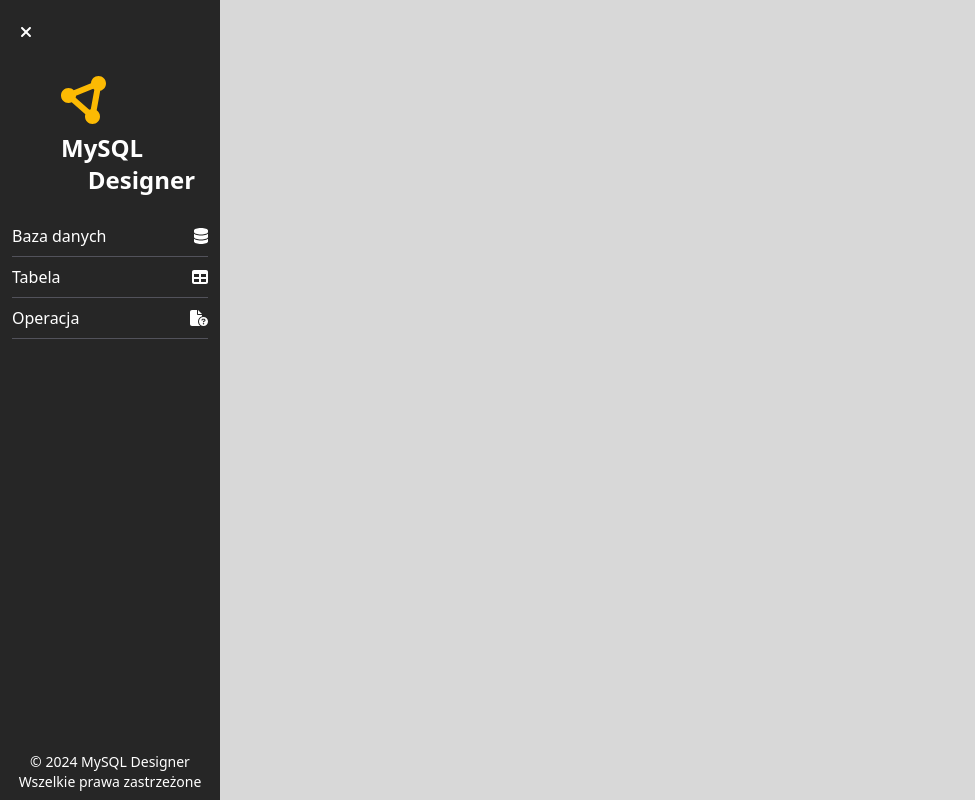
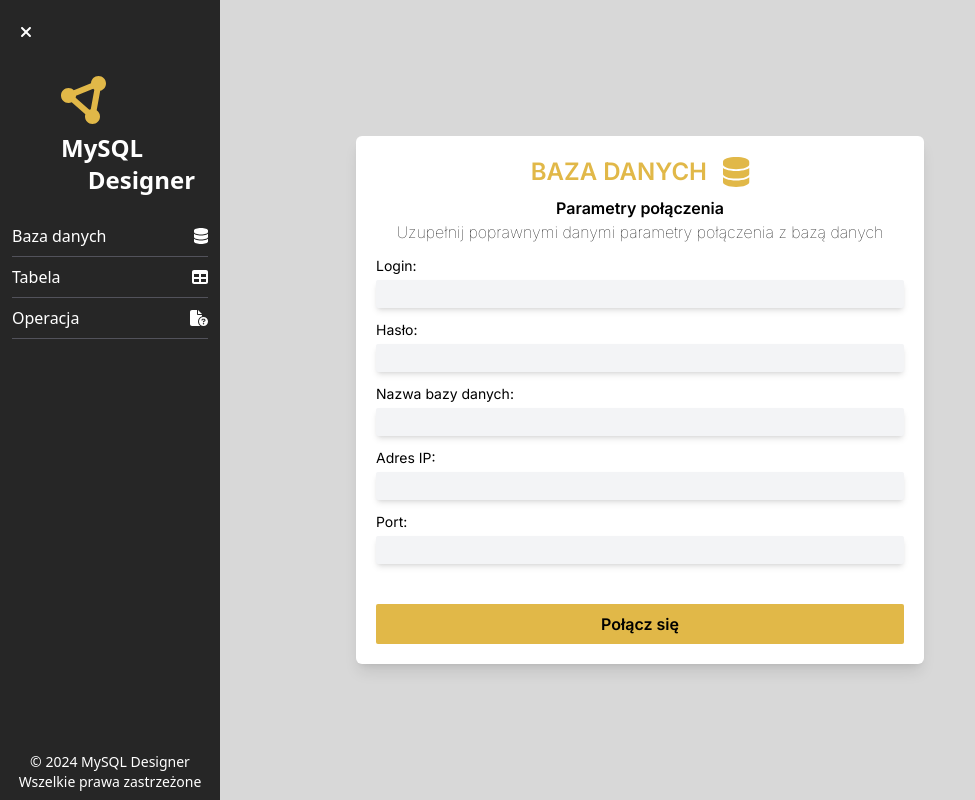
Before and after one commit to KamilPorada/Projekt_TO-Frontend, a Next.js app: page / in a window 1280 px wide. Shown: the whole page, without its empty margins (0-975 px from the left). Built offline with nearby package versions, Linux system fonts and the light colour scheme.

Commit message:
Implementation database connection form

```diff
--- /dev/null
+++ b/app/databasee/page.tsx
@@ -0,0 +1,6 @@
+
+const Databasee = () => {
+	return <div></div>
+}
+
+export default Databasee
--- a/app/page.tsx
+++ b/app/page.tsx
@@ -1,9 +1,12 @@
+import DatabaseConnectionForm from '@/components/forms/DatabaseConnectionForm'
 import HeroDatabase from '../public/img/hero-database.png'
 
 const Home = () => {
-	return <>
-	{/* <img src={HeroDatabase.src} alt="Baza danych"  className='h-[700px] ml-[500px]'/> */}
-	</>
+	return (
+		<div className='container flex justify-center items-center w-screen h-screen'>
+			<DatabaseConnectionForm />
+		</div>
+	)
 }
 
 export default Home
--- /dev/null
+++ b/components/UI/Button.tsx
@@ -0,0 +1,18 @@
+const Button: React.FC<{
+	className?: string
+	onClick?: () => void
+	disabled?: boolean
+	children: React.ReactNode
+}> = props => {
+	const buttonClassName = `px-8 py-2 mx-3 rounded-sm text-black text-sm md:text-base font-semibold ${
+		props.disabled ? 'bg-gray-500 cursor-not-allowed' : 'bg-mainColor hover:scale-105 transition duration-300'
+	} ${props.className}`
+
+	return (
+		<button className={buttonClassName} onClick={props.onClick} disabled={props.disabled}>
+			{props.children}
+		</button>
+	)
+}
+
+export default Button
--- /dev/null
+++ b/components/forms/DatabaseConnectionForm.tsx
@@ -0,0 +1,112 @@
+'use client'
+import React, { useState } from 'react'
+import Button from '../UI/Button'
+import { FontAwesomeIcon } from '@fortawesome/react-fontawesome'
+import { faDatabase } from '@fortawesome/free-solid-svg-icons'
+
+const DatabaseConnectionForm: React.FC = () => {
+	const [connectionString, setConnectionString] = useState<string>('')
+	const [login, setLogin] = useState<string>('')
+	const [password, setPassword] = useState<string>('')
+	const [databaseName, setDatabaseName] = useState<string>('')
+	const [ipAddress, setIpAddress] = useState<string>('')
+	const [port, setPort] = useState<string>('')
+	const [errors, setErrors] = useState<{ [key: string]: boolean }>({
+		login: false,
+		password: false,
+		databaseName: false,
+		ipAddress: false,
+		port: false,
+	})
+
+	const handleSubmit = (e: React.FormEvent<HTMLFormElement>) => {
+		e.preventDefault()
+
+		// Sprawdzanie, czy pola są puste
+		const errors = {
+			login: !login,
+			password: !password,
+			databaseName: !databaseName,
+			ipAddress: !ipAddress,
+			port: !port,
+		}
+		setErrors(errors)
+
+		if (!Object.values(errors).some(error => error)) {
+			setConnectionString(`mysql://${login}:${password}@${ipAddress}:${port}/${databaseName}`)
+		}
+	}
+
+	return (
+		<form
+			onSubmit={handleSubmit}
+			className='flex flex-col justify-center items-center w-full sm:w-4/5 md:w-3/5 lg:w-1/2 bg-white rounded-md shadow-lg p-5'>
+			<div className='flex flex-col justify-center items-center text-center'>
+				<div className='flex flex-row justify-center items-center gap-4 text-mainColor mb-2'>
+					<h2 className='text-xl md:text-2xl uppercase font-semibold'>Baza danych</h2>
+					<FontAwesomeIcon icon={faDatabase} className='text-2xl md:text-3xl text-shadow' />
+				</div>
+				<h3 className='text-sm md:text-base font-semibold'>Parametry połączenia</h3>
+				<p className='text-sm md:text-base font-thin'>Uzupełnij poprawnymi danymi parametry połączenia z bazą danych</p>
+			</div>
+			<div className='flex flex-col w-full mt-3 text-sm '>
+				<label>Login:</label>
+				<input
+					type='text'
+					className={`p-1 mt-1 bg-gray-100 rounded-sm shadow-md focus:outline-mainColor ${
+						errors.login ? 'border border-red-500' : ''
+					}`}
+					value={login}
+					onChange={e => setLogin(e.target.value)}
+				/>
+			</div>
+			<div className='flex flex-col w-full mt-3 text-sm'>
+				<label>Hasło:</label>
+				<input
+					type='password'
+					className={`p-1 mt-1 bg-gray-100 rounded-sm shadow-md focus:outline-mainColor ${
+						errors.password ? 'border border-red-500' : ''
+					}`}
+					value={password}
+					onChange={e => setPassword(e.target.value)}
+				/>
+			</div>
+			<div className='flex flex-col w-full mt-3 text-sm'>
+				<label>Nazwa bazy danych:</label>
+				<input
+					type='text'
+					className={`p-1 mt-1 bg-gray-100 rounded-sm shadow-md focus:outline-mainColor ${
+						errors.databaseName ? 'border border-red-500' : ''
+					}`}
+					value={databaseName}
+					onChange={e => setDatabaseName(e.target.value)}
+				/>
+			</div>
+			<div className='flex flex-col w-full mt-3 text-sm'>
+				<label>Adres IP:</label>
+				<input
+					type='text'
+					className={`p-1 mt-1 bg-gray-100 rounded-sm shadow-md focus:outline-mainColor ${
+						errors.ipAddress ? 'border border-red-500' : ''
+					}`}
+					value={ipAddress}
+					onChange={e => setIpAddress(e.target.value)}
+				/>
+			</div>
+			<div className='flex flex-col w-full mt-3 text-sm'>
+				<label>Port:</label>
+				<input
+					type='text'
+					className={`p-1 mt-1 bg-gray-100 rounded-sm shadow-md focus:outline-mainColor ${
+						errors.port ? 'border border-red-500' : ''
+					}`}
+					value={port}
+					onChange={e => setPort(e.target.value)}
+				/>
+			</div>
+			<Button className='w-full mt-10'>Połącz się</Button>
+		</form>
+	)
+}
+
+export default DatabaseConnectionForm
--- a/tailwind.config.ts
+++ b/tailwind.config.ts
@@ -2,7 +2,7 @@
 
 const colors = {
 	...tailwindColors,
-	mainColor: '#fcba03',
+	mainColor: '#e1b848',
 	secondaryColor: '#262626',
 	backgroundColor: '#d8d8d8',
 }
```
